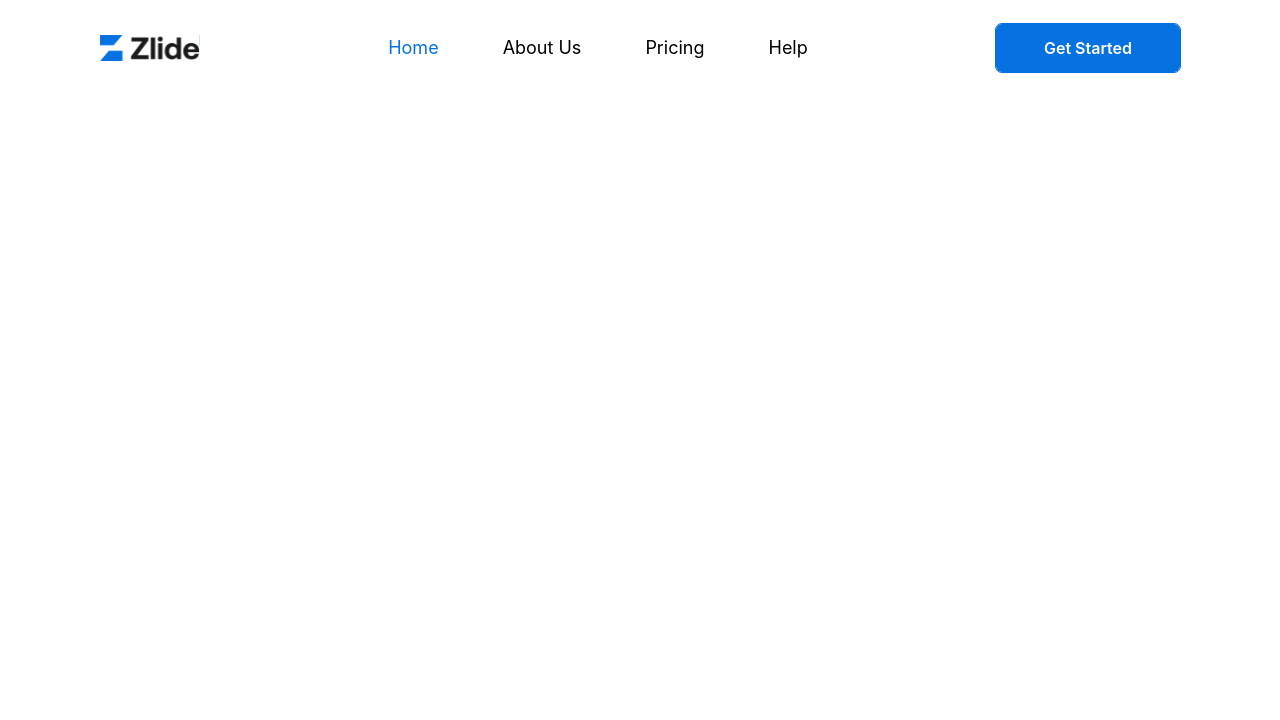
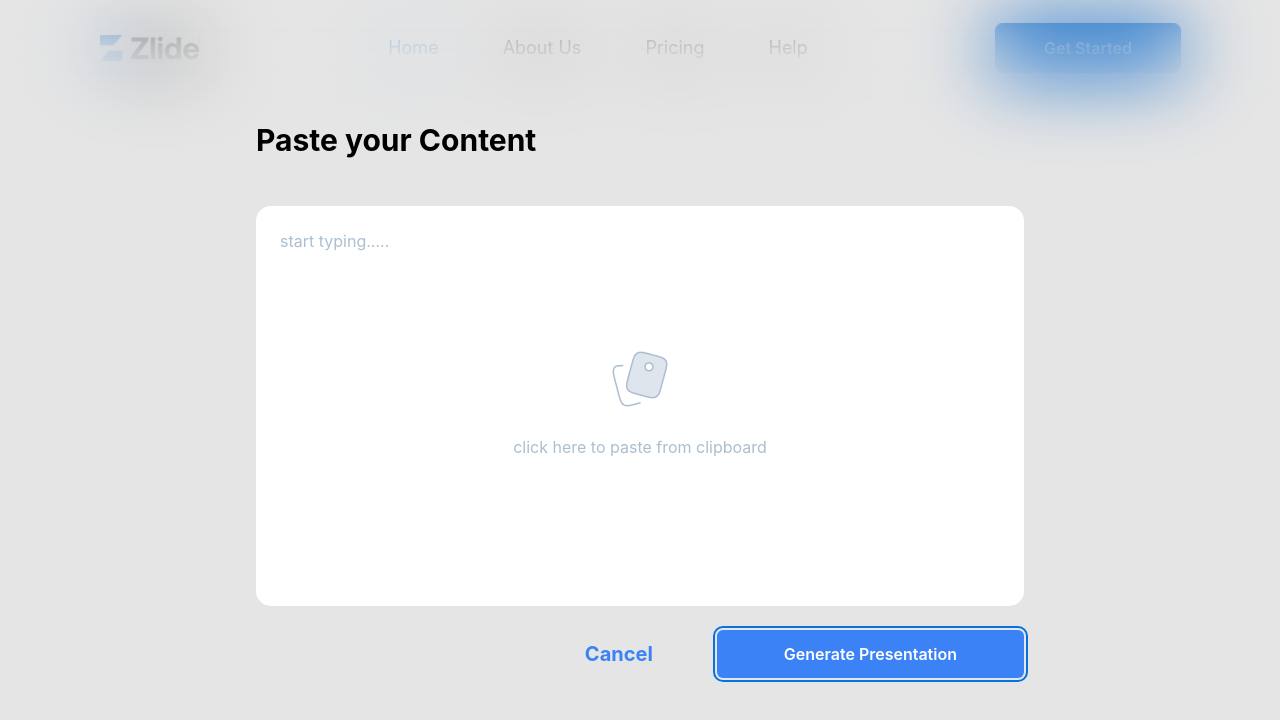
Before and after one commit to MentorLed-Work-Experience-Accelerator/Zlide-Team-2, a React (Vite) app: page /content in a window 1280 px wide. Shown: the top 720 px of the page. Built offline with nearby package versions, Linux system fonts and the light colour scheme.

Commit message:
resolve merge conflicts

```diff
--- a/src/App.jsx
+++ b/src/App.jsx
@@ -10,6 +10,10 @@ import { Navbar, Footer } from './components'
 import { DashboardPageOne } from './pages'
 import { DownloadOverlayPage } from './pages'
 import { PreviewPage } from './pages'
+import { ContentPage } from './pages';
+// import { ContentPastedPage } from './pages'
+import { ContentPastedPage } from './pages';
+
 
 function App() {
 
@@ -66,6 +70,8 @@ function App() {
         <Route path='/dashboardone' element={<DashboardPageOne />} />
         <Route path='/downloadoverlay' element={<DownloadOverlayPage />} />
         <Route path='/preview' element={<PreviewPage />} />
+        <Route path='/content' element={<ContentPage />} />
+        <Route path='/contentpasted' element={<ContentPastedPage />} />
       </Routes>
       {/* <Footer /> */}
     </div>
--- a/src/assets/index.js
+++ b/src/assets/index.js
@@ -15,6 +15,7 @@ import slide1 from './slide1.svg'
 import slide2 from './slide2.svg'
 import slide3 from './slide3.svg'
 import slide4 from './slide4.svg'
+import clipboard from './clipboard.png'
 
 export {
   reactIcon,
@@ -34,4 +35,5 @@ export {
   slide3,
   slide4,
   gallery,
+  clipboard,
 }
--- a/src/components/Content.jsx
+++ b/src/components/Content.jsx
@@ -1,7 +1,10 @@
 import { clipboard } from "../assets";
+import { useNavigate  } from 'react-router-dom'
+
 const Content = () => {
+  const navigate = useNavigate()
   return (
-    <div className="w-full flex flex-col items-center">
+<div className="fixed flex flex-col inset-0 justify-center items-center bg-[#0000001A] backdrop-blur-2xl z-50">
       <h1 className="text-black text-start text-3xl font-bold w-[60%]">
         Paste your Content
       </h1>
@@ -17,12 +20,12 @@ const Content = () => {
       </div>
       <br />
       <div className="flex justify-end gap-16 w-[60%]">
-        <button className="text-blue-500 text-xl font-bold ">Cancel</button>
-        <button className="md:py-3 py-2 md:px-12 px-6 text-white bg-blue-500 hover:bg-black hover:outline-none font-semibold outline outline-none outline-primary rounded-md border-none w-[30%]">
+        <button className="text-blue-500 text-xl font-bold " onClick={() => navigate('/dashboardone')}>Cancel</button>
+        <button className="md:py-3 py-2 md:px-12 px-10 w-[40%] text-white bg-blue-500 hover:bg-black hover:outline-none font-semibold outline outline-none outline-primary rounded-md border-none" onClick={() => navigate('/contentpasted')}>
           Generate Presentation
         </button>
       </div>
-    </div>
+</div>
   );
 };
 
--- a/src/components/ContentPasted.jsx
+++ b/src/components/ContentPasted.jsx
@@ -1,8 +1,15 @@
+// import { useNavigate  } from 'react-router-dom'
+import { useNavigate  } from 'react-router-dom'
+
 const ContentPasted = () => {
+  const navigate = useNavigate()
+  // const navigate = useNavigate()
   return (
-    <div className="w-full flex flex-col items-center">
+  <div className="fixed flex flex-col inset-0 justify-center items-center bg-[#0000001A] backdrop-blur-2xl z-50">
+
+
       <h1 className="text-black text-start text-3xl font-bold w-[60%]">
-        Here's your content
+        Here&apos;s your content
       </h1>
       <p className="text-[#ABBED2] w-[60%]">
         Your presentation will be created based on this content.
@@ -17,10 +24,10 @@ const ContentPasted = () => {
           <br />
           Slide 1: Introduction
           <br />
-          Welcome everyone to today's presentation on the health benefits of
+          Welcome everyone to today&apos;s presentation on the health benefits of
           drinking water in the early morning. Water is essential for life, and
           the timing of when we drink it can significantly impact our health and
-          well-being. Today, we'll explore why drinking water in the morning is
+          well-being. Today, we&apos;ll explore why drinking water in the morning is
           particularly beneficial and how it can positively impact various
           aspects of our health.
           <br />
@@ -41,14 +48,14 @@ const ContentPasted = () => {
       </div>
       <br />
       <div className="flex justify-end gap-16 w-[60%]">
-        <button className="text-blue-500 text-xl font-bold ">
+        <button className="text-blue-500 text-xl font-bold" onClick={() => navigate('/content')}>
           Edit Content
         </button>
-        <button className="md:py-3 py-2 md:px-12 px-6 text-white bg-blue-500 hover:bg-black hover:outline-none font-semibold outline outline-none outline-primary rounded-md border-none w-[30%]">
-          Generate Presentation
+        <button className="md:py-3 py-2 md:px-12 px-6 text-white bg-blue-500 hover:bg-black hover:outline-none font-semibold outline outline-none outline-primary rounded-md border-none w-[30%]" onClick={() => navigate('/contentpasted')}>
+          Generate Slides
         </button>
       </div>
-    </div>
+  </div>
   );
 };
 
--- a/src/components/Presentations.jsx
+++ b/src/components/Presentations.jsx
@@ -9,7 +9,7 @@ const Presentations = () => {
     <div className='mt-10 ml-10 w-4/5 mb-8'>
         <div className="space-y-2 mb-10">
             <p className="font-semibold text-[14px] mb-1">Create Presentation</p>
-            <button className="bg-primary py-8 px-16 rounded-md text-white" onClick={() => navigate('/preview')}>
+            <button className="bg-primary py-8 px-16 rounded-md text-white" onClick={() => navigate('/content')}>
                 +
             </button>
         </div>
--- a/src/components/index.js
+++ b/src/components/index.js
@@ -22,3 +22,5 @@ export { default as Preview } from './Preview'
 export { default as PreviewNavbar } from './PreviewNavbar'
 export { default as PreviewThumbnail } from './PreviewThumbnail'
 export { default as PreviewSlide } from './PreviewSlide'
+export { default as Content } from './Content'
+export { default as ContentPasted } from './ContentPasted'
--- /dev/null
+++ b/src/pages/ContentPage.jsx
@@ -0,0 +1,12 @@
+// import React from 'react'
+import { Content } from '../components'
+
+const ContentPage = () => {
+  return (
+    <div>
+      <Content />
+    </div>
+  )
+}
+
+export default ContentPage
--- /dev/null
+++ b/src/pages/ContentPastedPage.jsx
@@ -0,0 +1,12 @@
+// import React from 'react'
+import { ContentPasted } from "../components"
+
+const ContentPastedPage = () => {
+  return (
+    <div>
+      <ContentPasted />
+    </div>
+  )
+}
+
+export default ContentPastedPage
--- a/src/pages/index.js
+++ b/src/pages/index.js
@@ -10,3 +10,5 @@ export { default as SignUpPage } from './SignUpPage'
 export { default as DashboardPageOne } from './DashboardPageOne'
 export { default as DownloadOverlayPage } from './DownloadOverlayPage'
 export { default as PreviewPage } from './PreviewPage'
+export { default as ContentPage } from './ContentPage'
+export { default as ContentPastedPage } from './ContentPastedPage'
```
